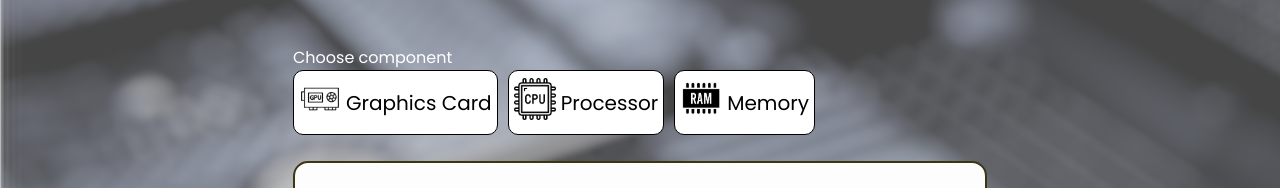
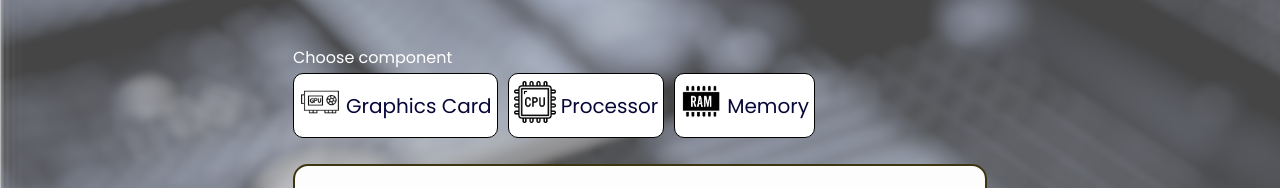
Before and after one commit to alituco/gamer-depot-app-frontend, a React (Create React App) app: page / in a window 1280 px wide. Shown: the part 311-499 px from the top of the page. Built offline with nearby package versions, Linux system fonts and the light colour scheme; no server answers.

Commit message:
ios 15 color changes

```diff
--- a/src/components/ChooseItem.css
+++ b/src/components/ChooseItem.css
@@ -26,10 +26,15 @@
     height: 50px;
     padding: 5px;
     margin-bottom: 6px;
+    margin-top: 3px;
     border-radius: 10px;
     border: 1px solid black;
     cursor: pointer;
     background-color: white;
+}
+
+.choose-item-label {
+    color: rgb(8, 8, 56);
 }
 
 .component-button:hover {
--- a/src/components/ChooseSpecs.css
+++ b/src/components/ChooseSpecs.css
@@ -23,9 +23,6 @@
     flex-direction: column;
 }
 
-.choose-item-label {
-    color: black;
-}
 
 .select-dropdown-box {
     font-size: 16px;
```
